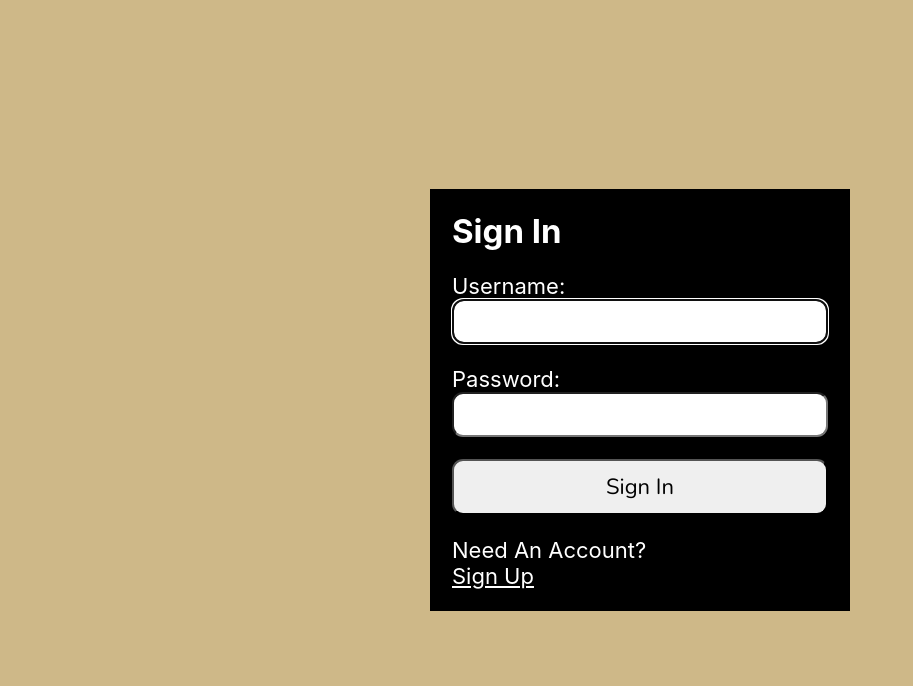
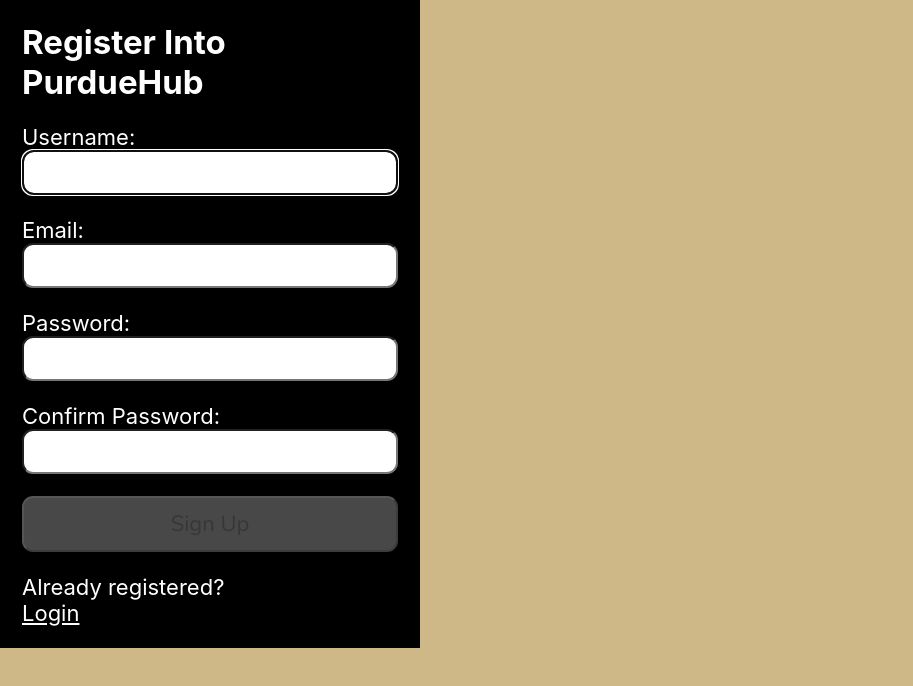
Before and after one commit to AdityaGupta03/PurdueHub, a React (Create React App) app in the folder register_ui/register-ui/: page /register in a window 1280 px wide. Shown: the top 686 px of the page, without its empty margins (0-913 px from the left). Built offline with nearby package versions, Linux system fonts and the light colour scheme.

Commit message:
Finished Basic Routing Between Pages

```diff
--- a/register_ui/register-ui/src/App.js
+++ b/register_ui/register-ui/src/App.js
@@ -1,15 +1,23 @@
 import logo from './logo.svg';
+
 import Register from './Register';
 import Login from './Login';
+import Home from './Home';
+
+import {BrowserRouter, Route, Routes} from 'react-router-dom';
+
 import './App.css';
 
 function App() {
 
   return (
-    <main className="App">
-      {/* Self Contained Component To Call From  <Register /> */}
-       <Login />
-    </main>
+    <BrowserRouter>
+      <Routes>
+        <Route path='/register' element={<Register />} />
+        <Route path='/login' element={<Login />} />
+        <Route path='/' element={<Home />} />
+      </Routes>
+    </BrowserRouter>
   );
 }
 
--- a/register_ui/register-ui/src/Login.js
+++ b/register_ui/register-ui/src/Login.js
@@ -1,7 +1,12 @@
 import React from 'react';
 import {useRef, useState, useEffect} from 'react';
+import { Link, Route } from 'react-router-dom';
+
+import Register from './Register';
+import Home from './Home';
 
 export const Login = () => {
+
     const userRef = useRef(); // set user focus on first input when the form loads
     const errRef = useRef(); // set focus on errors if they occur, good for accessibility pursposes as well
 
@@ -36,7 +41,7 @@
             <section>
                 <h1>Successful!</h1>
                 <p>
-                    <a href='#'>Back To Homepage</a>
+                    <Link to="/">Back To Homepage</Link>
                 </p>
             </section>
         ) : (
@@ -66,7 +71,8 @@
                    <button>Sign In</button>
             </form>
             <p>Need An Account? <br />
-                <a href="#">Sign Up</a> {/* Will need to introduce router */}
+                {/*<a href="#">Sign Up</a>  Will need to introduce router */}
+                <Link to="/register">Register</Link>
             </p>
 
         </section>
--- a/register_ui/register-ui/src/Register.js
+++ b/register_ui/register-ui/src/Register.js
@@ -6,6 +6,8 @@
 
 import {useRef, useState, useEffect} from 'react';
 import React from 'react'
+import { Link, Route } from 'react-router-dom';
+
 
 const Register = () => {
     /*
@@ -134,7 +136,7 @@
             <section>
                 <h1>Successful!</h1>
                 <p>
-                    <a href='#'>Sign In</a>
+                    <Link to="/login">Sign In</Link>
                 </p>
             </section>
         ) : (
@@ -245,7 +247,7 @@
             <p>
                 Already registered? <br />
                 <span class>
-                <a href="#">Sign Up</a>
+                <Link to="/login">Login</Link>
                 </span>
             </p>
         </section>
```
Also changed, not shown: register_ui/register-ui/src/ForgotPassword.js (added), register_ui/register-ui/src/Home.js (line endings or trailing spaces).
